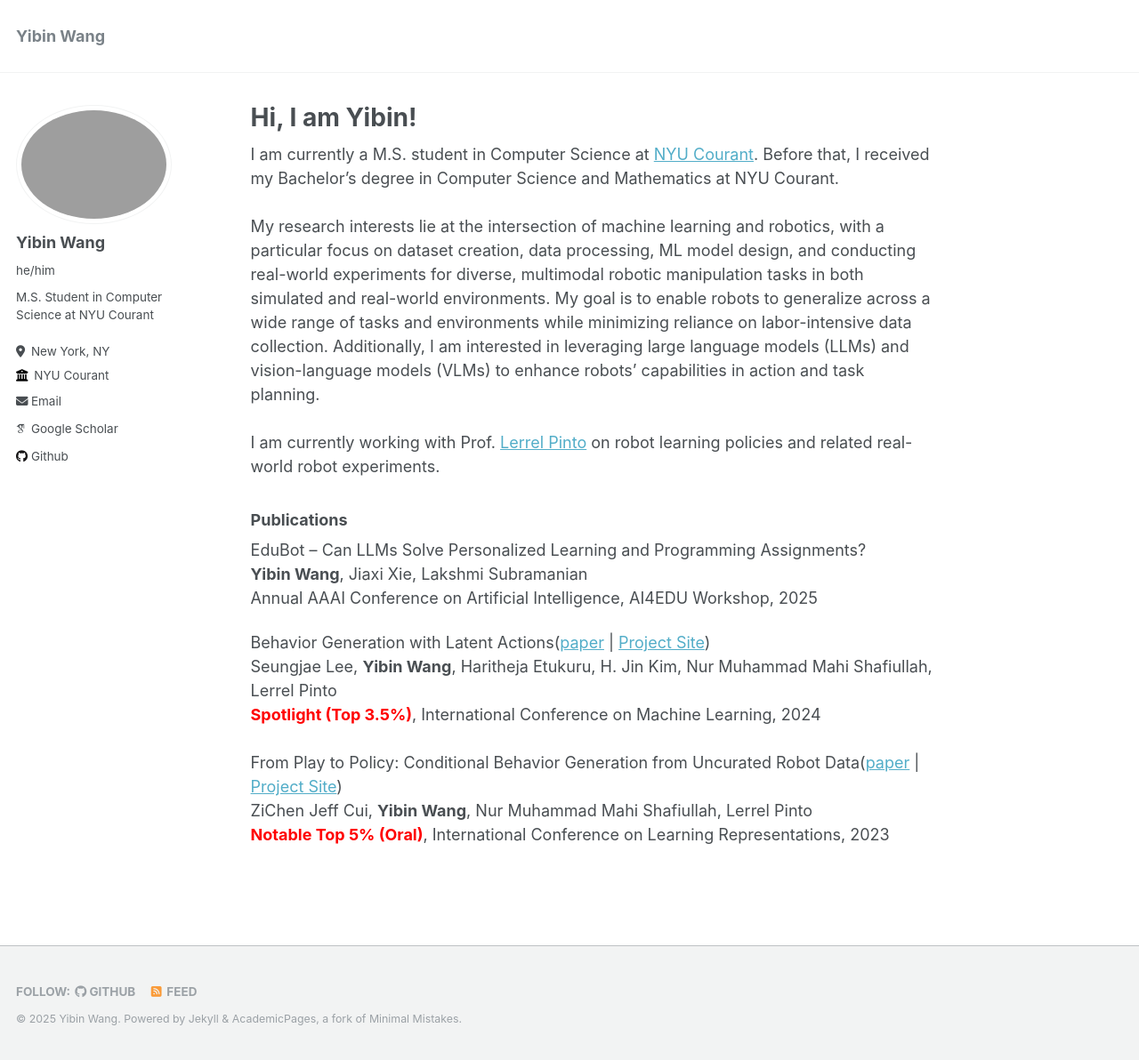
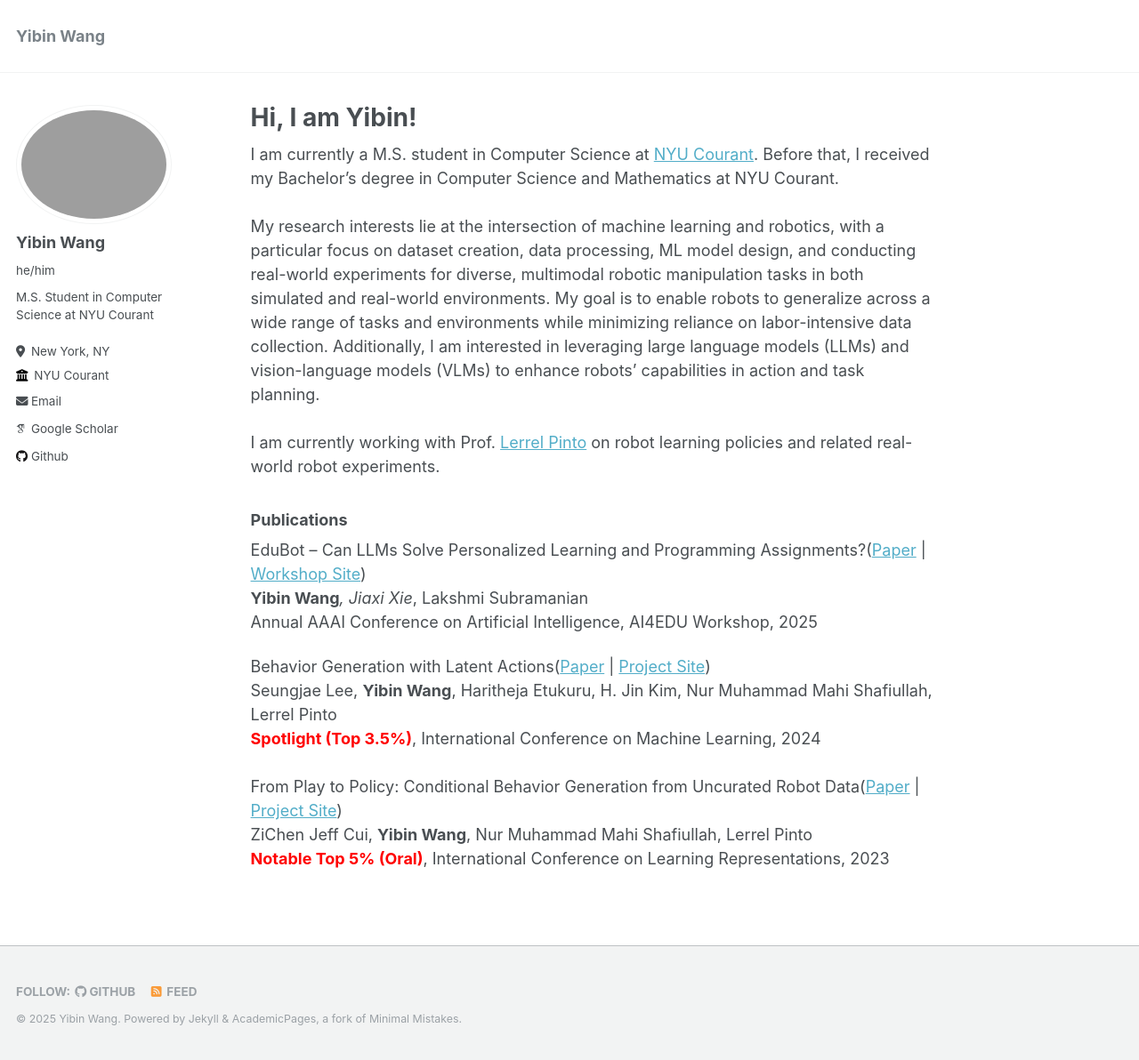
Before and after one commit to WYB929/WYB929.github.io, a Jekyll site: the page built from _pages/about.md, in a window 1280 px wide and 1192 px high. Shown: the whole window at 89% size. Built offline with Jekyll 4.4.1, drawn with Linux system fonts in a browser that asks for light colours; some web fonts are replaced.

Commit message:
update publication

```diff
--- a/_pages/about.md
+++ b/_pages/about.md
@@ -16,14 +16,14 @@ I am currently working with Prof. [Lerrel Pinto](https://www.lerrelpinto.com) on
 <!-- My CV could be found [here](https://wyb929.github.io/files/CV_Yibin_Wang.pdf). -->
 
 ### Publications
-EduBot – Can LLMs Solve Personalized Learning and Programming Assignments? <br>
-**Yibin Wang**, Jiaxi Xie, Lakshmi Subramanian<br>
+EduBot – Can LLMs Solve Personalized Learning and Programming Assignments?([Paper](https://drive.google.com/file/d/13lCEJ5pIo5n9JKQoulEGgK6ToT3pi2f8/view) | [Workshop Site](https://ai4ed.cc/workshops/aaai2025)) <br>
+**Yibin Wang***, Jiaxi Xie*, Lakshmi Subramanian<br>
 Annual AAAI Conference on Artificial Intelligence, AI4EDU Workshop, 2025
 
-Behavior Generation with Latent Actions([paper](https://arxiv.org/abs/2403.03181) | [Project Site](https://sjlee.cc/vq-bet/)) <br>
+Behavior Generation with Latent Actions([Paper](https://arxiv.org/abs/2403.03181) | [Project Site](https://sjlee.cc/vq-bet/)) <br>
 Seungjae Lee, **Yibin Wang**, Haritheja Etukuru, H. Jin Kim, Nur Muhammad Mahi Shafiullah, Lerrel Pinto<br>
 <span style="color:red">**Spotlight (Top 3.5%)**</span>, International Conference on Machine Learning, 2024 <br>
 <br>
-From Play to Policy: Conditional Behavior Generation from Uncurated Robot Data([paper](https://arxiv.org/abs/2210.10047) | [Project Site](https://play-to-policy.github.io)) <br>
+From Play to Policy: Conditional Behavior Generation from Uncurated Robot Data([Paper](https://arxiv.org/abs/2210.10047) | [Project Site](https://play-to-policy.github.io)) <br>
 ZiChen Jeff Cui, **Yibin Wang**, Nur Muhammad Mahi Shafiullah, Lerrel Pinto <br>
 <span style="color:red">**Notable Top 5% (Oral)**</span>, International Conference on Learning Representations, 2023
```
